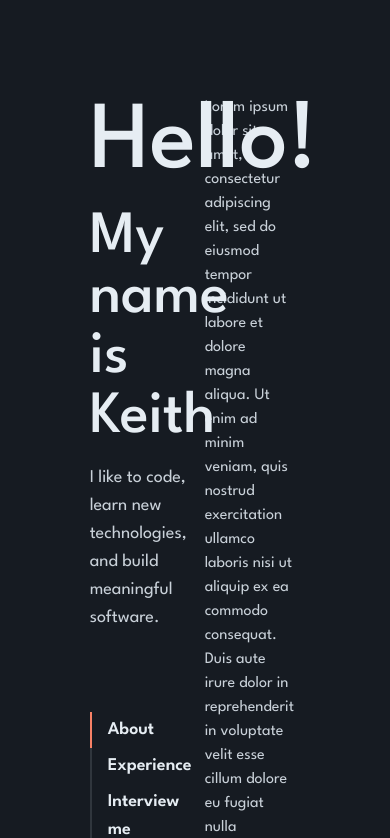
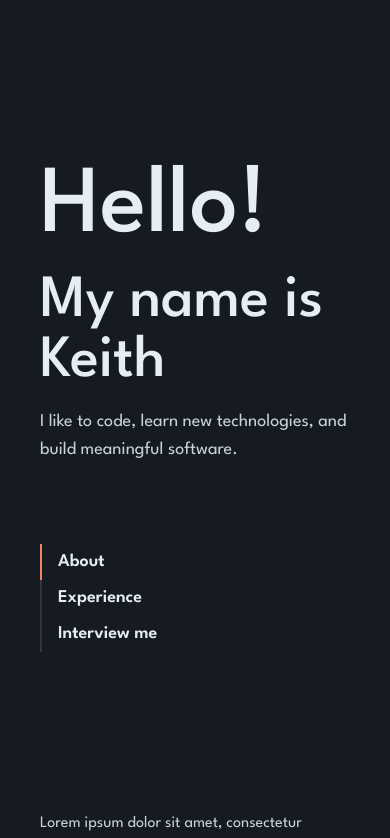
Before and after one commit to keithchewzk/heyitskeith, a React (Create React App) app: page / in a window 390 px wide. Shown: the top 838 px of the page. Built offline with nearby package versions, Linux system fonts and the light colour scheme; no server answers.

Commit message:
make responsive

```diff
--- a/src/App.tsx
+++ b/src/App.tsx
@@ -17,13 +17,13 @@ function App() {
       className="bg-background-primary"
       data-theme={isDark ? "dark" : "light"}
     >
-      <div className="appBody">
-        <div className="appLeft">
+      <div className="flex max-w-5xl md:gap-20 m-auto px-10 flex-col md:flex-row">
+        <div className="w-full md:w-6/12 md:sticky top-0 pt-40 max-h-screen">
           {/* <AppBar isDark={isDark} setIsDark={setIsDark} /> */}
           <Hero />
           <Navigator />
         </div>
-        <div className="appRight">
+        <div className="w-full md:w-6/12 py-40">
           <About />
           <Experience />
           {/* <Journey /> */}
```
